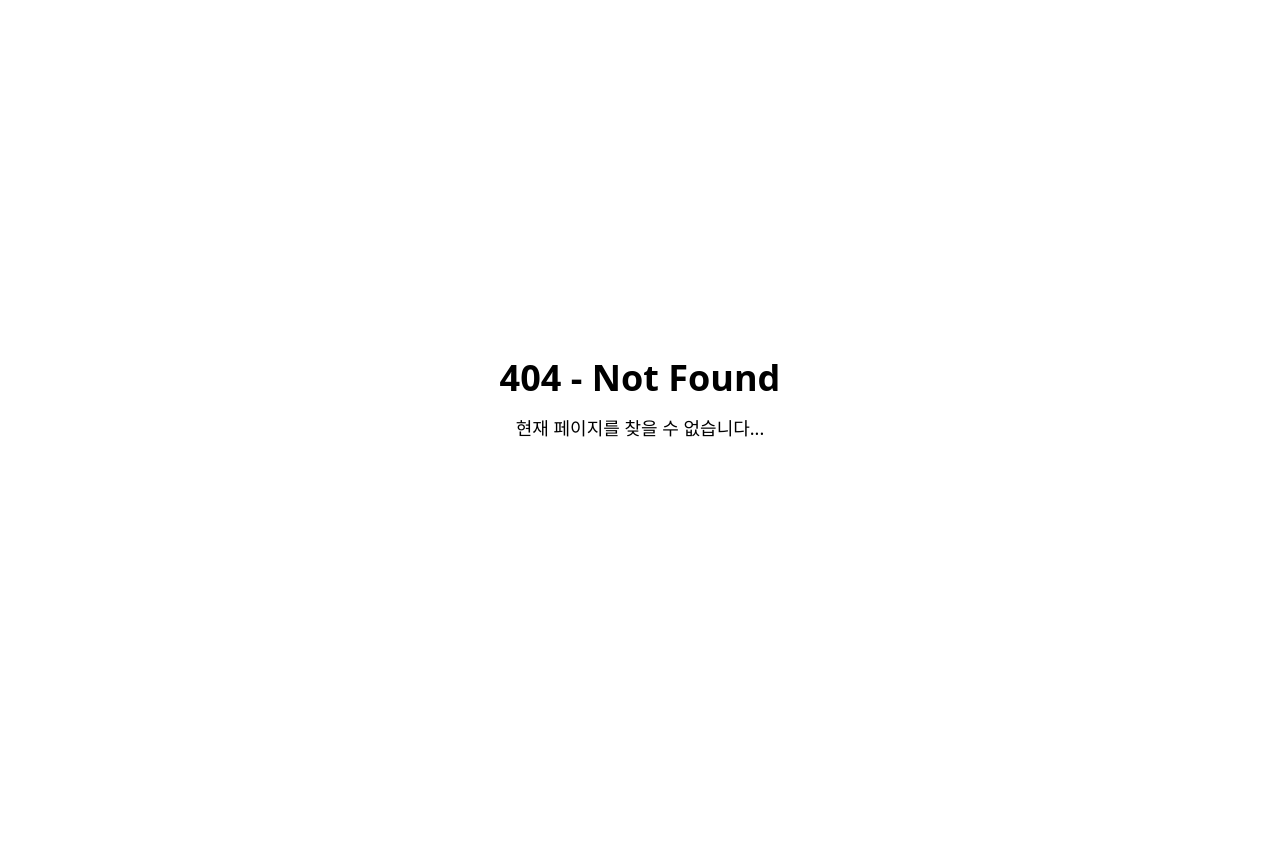
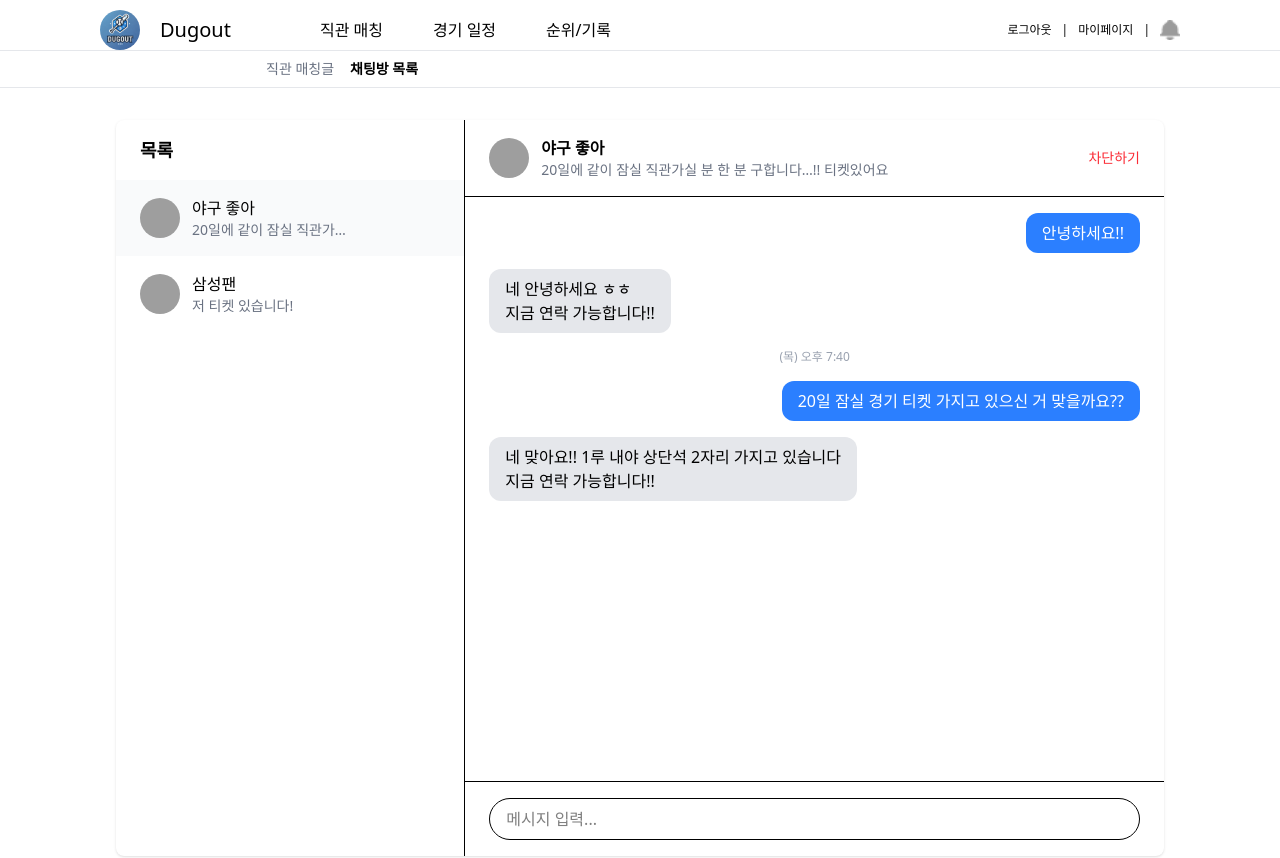
Before and after one commit to DugOut-unicorn/Front-End, a React (Vite) app: page /matching/chats in a window 1280 px wide. Before the commit this address had no page. Shown: the top 858 px of the page. Before the commit the page ends 800 px from the top, so only its background shows below. Built offline with nearby package versions, Linux system fonts and the light colour scheme; grey boxes are pictures that could not be loaded.

Commit message:
MatchingChatListPage

```diff
--- a/src/App.tsx
+++ b/src/App.tsx
@@ -1,22 +1,29 @@
-import { createBrowserRouter } from "react-router-dom";
-import { RouterProvider } from "react-router-dom";
+// src/App.tsx
+import React from "react";
+import { createBrowserRouter, RouterProvider } from "react-router-dom";
+
+import Layout from "./components/layout/Layout";
 import HomePage from "./pages/Home/HomePage";
 import NotFoundPage from "./pages/NotFoundPage";
 import RankingPage from "./pages/Ranking/RankingPage";
 import SchedulePage from "./pages/SchedulePage";
 import LoginPage from "./pages/Login/LoginPage";
-import Layout from "./components/layout/Layout";
 import TeamInfoPage from "./pages/TeamInfoPage";
+import PlayerProfilePage from "./pages/playerProfile/PlayerProfilePage";
+
+// 프로필(MyPage)
+import MyPage from "./pages/Profile/MyPage";
 import Profile from "./pages/Profile/components/Profile";
-
-import MyPage from "./pages/Profile/MyPage"; // 공통 레이아웃 (사이드바 + Outlet)
 import Info from "./pages/Profile/components/Info";
 import ProfileEdit from "./pages/Profile/components/ProfileEdit";
-import PlayerProfilePage from "./pages/playerProfile/PlayerProfilePage";
+
+// 매칭
+import MatchingLayout from "./pages/Matching/MatchingLayout";
+import MatchingGameListPage from "./pages/Matching/MatchingGameListPage";
+import MatchingChatListPage from "./pages/Matching/MatchingChatListPage";
+import MatchingListPage from "./pages/Matching/MatchingListPage";
+import MatchingArticlePage from "./pages/Matching/MatchingArticlePage";
 import MatchingWritePage from "./pages/Matching/MatchingWritePage";
-import MatchingListPage from "./pages/Matching/MatchingListPage";
-import MatchingGameListPage from "./pages/Matching/MatchingGameListPage";
-import MatchingArticlePage from "./pages/Matching/MatchingArticlePage";
 
 const router = createBrowserRouter([
   {
@@ -25,58 +32,45 @@ const router = createBrowserRouter([
     errorElement: <NotFoundPage />,
     children: [
       { index: true, element: <HomePage /> },
+
+      // ─── 여기를 MatchingLayout 으로 바꿔 주세요 ─────────────────
       {
         path: "matching",
-        element: <MatchingGameListPage />,
+        element: <MatchingLayout />,
         children: [
-          {
-            index: true, // 기본 자식 라우트로 MatchingGameList를 표시
-            path: "gamelist/:date",
-            element: <MatchingGameListPage />,
-          },
+          // /matching → 게임 리스트
+          { index: true, element: <MatchingGameListPage /> },
+          // /matching/chats → 채팅방 목록
+          { path: "chats", element: <MatchingChatListPage /> },
+          // /matching/list/:date/:team → 매칭글 리스트
+          { path: "list/:date/:team", element: <MatchingListPage /> },
+          // /matching/articles/:id → 단일 매칭글
+          { path: "articles/:id", element: <MatchingArticlePage /> },
+          // /matching/write → 매칭글 작성
+          { path: "write", element: <MatchingWritePage /> },
         ],
       },
-      {
-        path: "article/:id",
-        element: <MatchingArticlePage />,
-      },
-      {
-        path: "write",
-        element: <MatchingWritePage />,
-      },
-      {
-        path: "list/:date/:team",
-        element: <MatchingListPage />,
-      },
-      {
-        path: "schedule",
-        element: <SchedulePage />,
-      },
-      { path: "login", element: <LoginPage /> }, // SNS 기본
-      { path: "login/:id", element: <LoginPage /> }, // 예전 경로(필요하면 유지)
-      { path: "signup/:id", element: <LoginPage /> }, // ★ 새로 추가 ★
+      // ──────────────────────────────────────────────────────────
+
+      { path: "schedule", element: <SchedulePage /> },
+      { path: "ranking", element: <RankingPage /> },
+      { path: "ranking/:year", element: <RankingPage /> },
+      { path: "team/:teamName", element: <TeamInfoPage /> },
+      { path: "playerprofile/:playerId", element: <PlayerProfilePage /> },
+
       {
         path: "mypage",
         element: <MyPage />,
         children: [
-          {
-            index: true, // 기본 자식 라우트로 MyInfo를 표시
-            element: <Profile />,
-          },
-          {
-            path: "info",
-            element: <Info />,
-          },
-          {
-            path: "edit",
-            element: <ProfileEdit />,
-          },
+          { index: true, element: <Profile /> },
+          { path: "info", element: <Info /> },
+          { path: "edit", element: <ProfileEdit /> },
         ],
       },
-      { path: "ranking", element: <RankingPage /> },
-      { path: "ranking/:year", element: <RankingPage /> },
-      { path: "team/:teamName", element: <TeamInfoPage /> },
-      { path: "playerprofile/:playerId", element: <PlayerProfilePage /> },
+
+      { path: "login", element: <LoginPage /> },
+      { path: "login/:id", element: <LoginPage /> },
+      { path: "signup/:id", element: <LoginPage /> },
     ],
   },
 ]);
--- a/src/components/layout/Header.tsx
+++ b/src/components/layout/Header.tsx
@@ -1,3 +1,4 @@
+// src/components/layout/Header.tsx
 import Logo from "../../assets/main_logo.png";
 import Notification from "../../assets/notification_icon.png";
 import { useState } from "react";
@@ -20,19 +21,25 @@ const Header = () => {
         <div className="flex w-[650px] items-center gap-[50px] pl-5">
           <Link
             to="/matching"
-            className="text-base no-underline hover:text-[#007bff]"
+            className={`text-base no-underline hover:text-[#007bff] ${
+              location.pathname === "/matching" ? "font-bold text-black" : ""
+            }`}
           >
             직관 매칭
           </Link>
           <Link
             to="/schedule"
-            className="text-base no-underline hover:text-[#007bff]"
+            className={`text-base no-underline hover:text-[#007bff] ${
+              location.pathname.startsWith("/schedule") ? "font-bold text-black" : ""
+            }`}
           >
             경기 일정
           </Link>
           <Link
             to="/ranking"
-            className="text-base no-underline hover:text-[#007bff]"
+            className={`text-base no-underline hover:text-[#007bff] ${
+              location.pathname.startsWith("/ranking") ? "font-bold text-black" : ""
+            }`}
           >
             순위/기록
           </Link>
@@ -47,7 +54,10 @@ const Header = () => {
                 로그아웃
               </a>
               <p className="text-xs">|</p>
-              <Link to="/Mypage" className="text-xs no-underline hover:text-[#007bff]">
+              <Link
+                to="/mypage"
+                className="text-xs no-underline hover:text-[#007bff]"
+              >
                 마이페이지
               </Link>
               <p className="text-xs">|</p>
@@ -68,20 +78,33 @@ const Header = () => {
         </div>
       </div>
 
-    {/* 하위 탭: 매칭 관련 서브메뉴 */}
+      {/* 매칭 페이지 하위 탭 */}
       {isMatchingPage && (
         <div className="border-t border-b border-gray-200">
           <div className="mx-auto max-w-[780px] flex gap-4 text-sm px-4 py-2">
-          <Link to="/matching/articles" className="hover:underline">
+            <Link
+              to="/matching"
+              className={`hover:underline ${
+                location.pathname === "/matching"
+                  ? "font-bold text-black"
+                  : "text-gray-500"
+              }`}
+            >
               직관 매칭글
             </Link>
-          <Link to="/matching/chats" className="hover:underline">
+            <Link
+              to="/matching/chats"
+              className={`hover:underline ${
+                location.pathname.startsWith("/matching/chats")
+                  ? "font-bold text-black"
+                  : "text-gray-500"
+              }`}
+            >
               채팅방 목록
             </Link>
           </div>
         </div>
       )}
-
     </div>
   );
 };
--- /dev/null
+++ b/src/pages/Matching/MatchingChatListPage.tsx
@@ -0,0 +1,125 @@
+import { useState } from "react";
+
+interface Room {
+  id: string;
+  title: string;
+  lastMessage: string;
+  avatar: string;
+}
+
+interface Message {
+  id: string;
+  text: string;
+  time: string;
+  isMine: boolean;
+}
+
+export default function MatchingChatListPage() {
+  // 예시 데이터
+  const rooms: Room[] = [
+    { id: "r1", title: "야구 좋아", lastMessage: "20일에 같이 잠실 직관가실 분 한 분 구합니다…!! 티켓있어요", avatar: "/images/default_user.png" },
+    { id: "r2", title: "삼성팬", lastMessage: "저 티켓 있습니다!", avatar: "/images/default_user.png" },
+    // …더미 방들
+  ];
+  const [selectedRoom, setSelectedRoom] = useState<Room>(rooms[0]);
+
+  const messages: Message[] = [
+    { id: "m1", text: "안녕하세요!!", time: "오후 6:40", isMine: true },
+    { id: "m2", text: "네 안녕하세요 ㅎㅎ\n지금 연락 가능합니다!!", time: "", isMine: false },
+    { id: "t1", text: " ", time: "(목) 오후 7:40", isMine: false }, // 타임스탬프 표시용
+    { id: "m3", text: "20일 잠실 경기 티켓 가지고 있으신 거 맞을까요??", time: "", isMine: true },
+    { id: "m4", text: "네 맞아요!! 1루 내야 상단석 2자리 가지고 있습니다\n지금 연락 가능합니다!!", time: "", isMine: false },
+    // …더미 메시지
+  ];
+
+  return (
+    <div className="mx-auto max-w-[1080px] px-4 py-8">
+      <div className="flex h-[calc(100vh-64px)] bg-white rounded-lg shadow overflow-hidden">
+        {/* ─── 왼쪽: 방 목록 ─── */}
+        <div className="w-1/3 flex flex-col border-r">
+          {/* 목록 헤더 */}
+          <div className="px-6 py-4 text-lg font-semibold">목록</div>
+          {/* 목록 아이템 */}
+          <div className="flex-1 overflow-y-auto">
+            {rooms.map((r) => (
+              <div
+                key={r.id}
+                onClick={() => setSelectedRoom(r)}
+                className={`flex items-center px-6 py-4 cursor-pointer hover:bg-gray-100 ${
+                  r.id === selectedRoom.id ? "bg-gray-50" : ""
+                }`}
+              >
+                <img
+                  src={r.avatar}
+                  className="h-10 w-10 rounded-full"
+                  alt=""
+                />
+                <div className="ml-3">
+                  <p className="font-medium">{r.title}</p>
+                  <p className="text-sm text-gray-500 truncate w-40">
+                    {r.lastMessage}
+                  </p>
+                </div>
+              </div>
+            ))}
+          </div>
+        </div>
+
+        {/* ─── 오른쪽: 채팅창 ─── */}
+        <div className="flex flex-col w-2/3">
+          {/* 채팅방 헤더 */}
+          <div className="flex items-center justify-between border-b px-6 py-4">
+            <div className="flex items-center gap-3">
+              <img
+                src={selectedRoom.avatar}
+                className="h-10 w-10 rounded-full"
+                alt=""
+              />
+              <div>
+                <p className="font-semibold">{selectedRoom.title}</p>
+                <p className="text-sm text-gray-500 truncate w-[400px]">
+                  {selectedRoom.lastMessage}
+                </p>
+              </div>
+            </div>
+            <button className="text-sm text-red-500">차단하기</button>
+          </div>
+
+          {/* 메시지 리스트 */}
+          <div className="flex-1 overflow-y-auto px-6 py-4 space-y-4">
+            {messages.map((msg) => (
+              msg.id.startsWith("t") ? (
+                // 타임스탬프 중앙 정렬
+                <div key={msg.id} className="text-center text-xs text-gray-400">
+                  {msg.time}
+                </div>
+              ) : (
+                <div
+                  key={msg.id}
+                  className={`flex ${msg.isMine ? "justify-end" : "justify-start"}`}
+                >
+                  <div
+                    className={`whitespace-pre-wrap max-w-[60%] px-4 py-2 rounded-xl ${
+                      msg.isMine ? "bg-blue-500 text-white" : "bg-gray-200 text-black"
+                    }`}
+                  >
+                    {msg.text}
+                  </div>
+                </div>
+              )
+            ))}
+          </div>
+
+          {/* 입력창 */}
+          <div className="border-t px-6 py-4">
+            <input
+              type="text"
+              placeholder="메시지 입력..."
+              className="w-full rounded-full border px-4 py-2 focus:outline-none"
+            />
+          </div>
+        </div>
+      </div>
+    </div>
+  );
+}
--- /dev/null
+++ b/src/pages/Matching/MatchingLayout.tsx
@@ -0,0 +1,17 @@
+// src/pages/Matching/MatchingLayout.tsx
+import React from "react";
+import { Link, Outlet, useLocation } from "react-router-dom";
+
+export default function MatchingLayout() {
+  const { pathname } = useLocation();
+  const base = "/matching";
+
+  return (
+    <>
+
+
+      {/* 자식 라우트 페이지만 렌더 */}
+      <Outlet />
+    </>
+  );
+}
```
Lines whose indentation alone changed are shown as unchanged.
